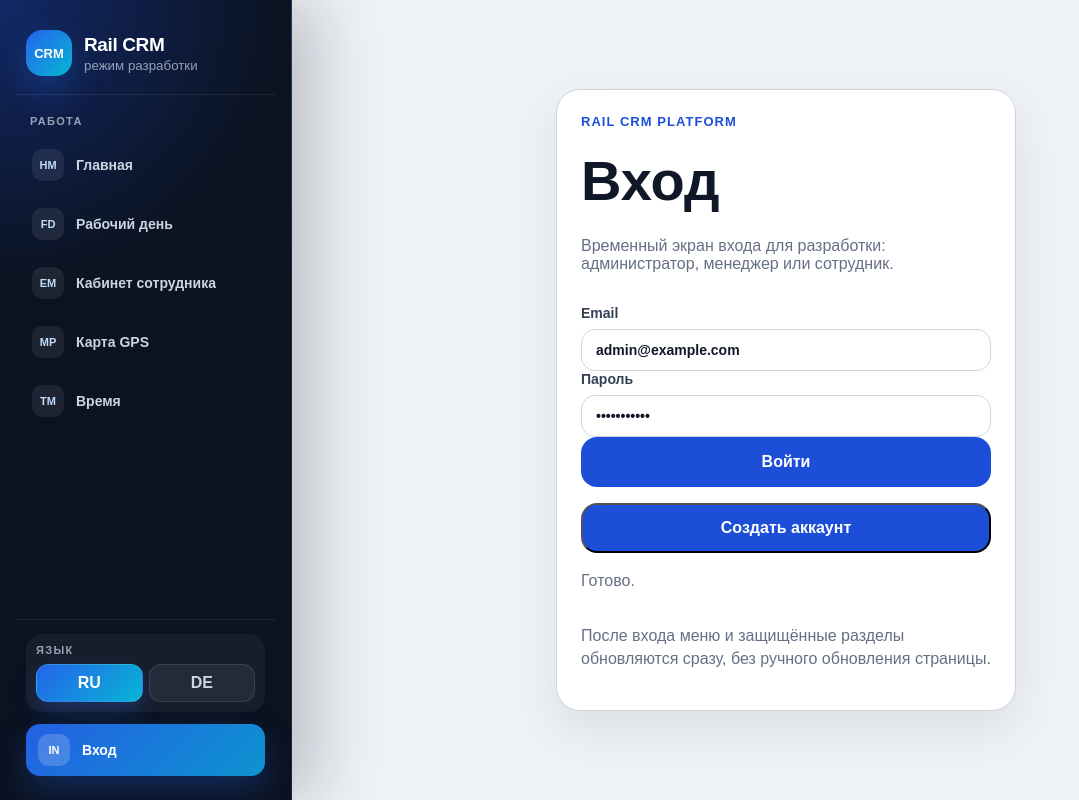
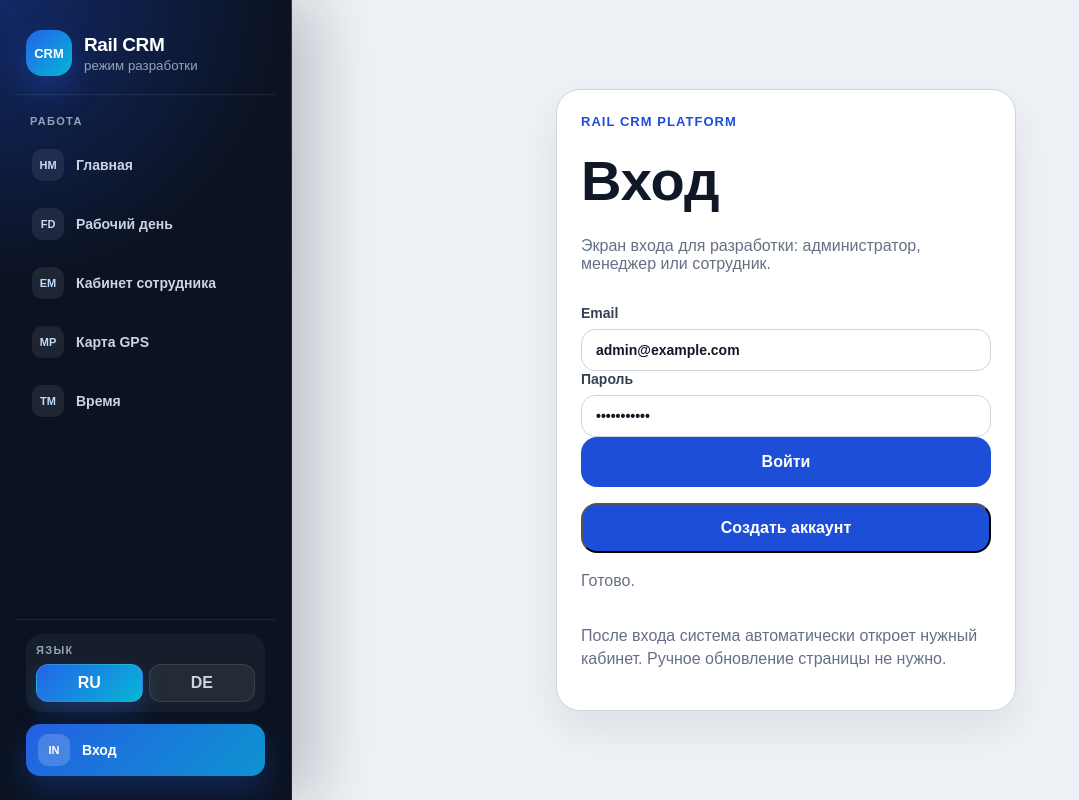
Before and after one commit to Webartdp/rail-crm-platform, a Next.js app in the folder frontend/: page /login in a window 1280 px wide. Shown: the whole page, without its empty margins (0-1079 px from the left). Built offline with nearby package versions, Linux system fonts and the light colour scheme; no server answers.

Commit message:
Force full page redirect after login

```diff
--- a/frontend/app/login/page.tsx
+++ b/frontend/app/login/page.tsx
@@ -1,7 +1,7 @@
 'use client';
 
-import { FormEvent, useState } from 'react';
-import { useRouter } from 'next/navigation';
+import type { FormEvent } from 'react';
+import { useState } from 'react';
 import { login, register } from '../../lib/auth';
 
 const roleLabels: Record<string, string> = {
@@ -11,13 +11,12 @@ const roleLabels: Record<string, string> = {
 };
 
 function homeForRole(role: string) {
-  if (role === 'admin') return '/admin';
-  if (role === 'manager') return '/manager-dashboard';
-  return '/employee';
+  if (role === 'admin') return '/admin/';
+  if (role === 'manager') return '/manager-dashboard/';
+  return '/employee/';
 }
 
 export default function LoginPage() {
-  const router = useRouter();
   const [mode, setMode] = useState<'login' | 'register'>('login');
   const [name, setName] = useState('Admin User');
   const [email, setEmail] = useState('admin@example.com');
@@ -40,12 +39,13 @@ export default function LoginPage() {
 
       const target = homeForRole(response.data.role);
       setMessage(`${response.data.name} вошёл как ${roleLabels[response.data.role] || response.data.role}. Открываю кабинет...`);
-      router.replace(target);
-      router.refresh();
+
+      // Hard redirect is intentional: it forces MainNav, RoleGuard and all pages
+      // to reload with the fresh token from localStorage. No manual F5 is needed.
+      window.location.href = target;
     } catch (error) {
       const fallback = mode === 'login' ? 'Не удалось войти.' : 'Не удалось создать пользователя.';
       setMessage(error instanceof Error && error.message ? `${fallback} ${error.message}` : fallback);
-    } finally {
       setSaving(false);
     }
   }
@@ -55,7 +55,7 @@ export default function LoginPage() {
       <section className="panel auth-card">
         <p className="eyebrow">Rail CRM Platform</p>
         <h1>{mode === 'login' ? 'Вход' : 'Создать пользователя'}</h1>
-        <p className="hero-text">Временный экран входа для разработки: администратор, менеджер или сотрудник.</p>
+        <p className="hero-text">Экран входа для разработки: администратор, менеджер или сотрудник.</p>
 
         <form onSubmit={submit}>
           {mode === 'register' ? <label>Имя<input value={name} onChange={(event) => setName(event.target.value)} /></label> : null}
@@ -69,7 +69,7 @@ export default function LoginPage() {
 
         <button className="action-link" onClick={() => setMode(mode === 'login' ? 'register' : 'login')} type="button" disabled={saving}>{mode === 'login' ? 'Создать аккаунт' : 'Вернуться ко входу'}</button>
         <p className="hint">{message}</p>
-        <p className="hint">После входа меню и защищённые разделы обновляются сразу, без ручного обновления страницы.</p>
+        <p className="hint">После входа система автоматически откроет нужный кабинет. Ручное обновление страницы не нужно.</p>
       </section>
     </main>
   );
```
